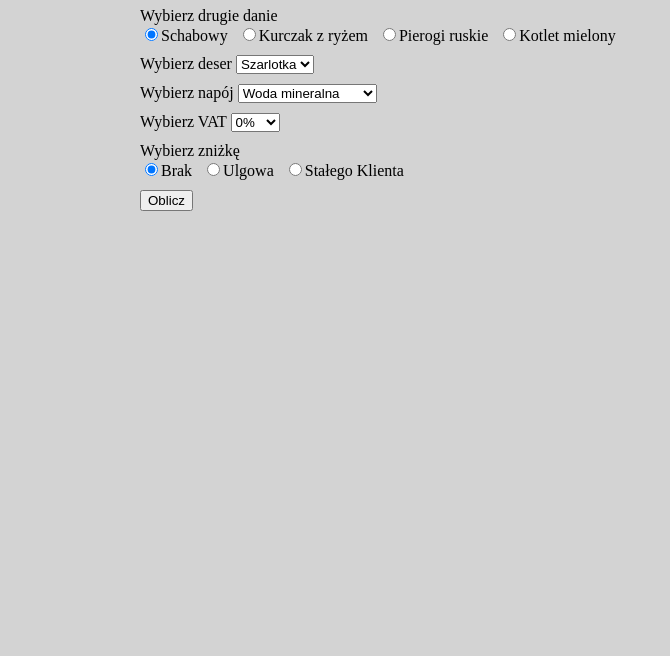
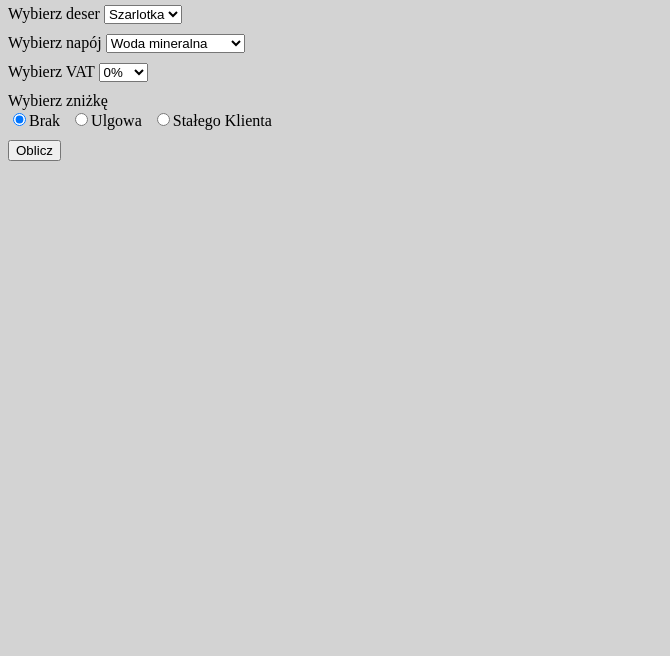
Before and after one commit to Lenny669/Restauracja_formularz, a plain HTML site: page index.html in a window 1280 px wide. Shown: the part 160-816 px from the top of the page, without its empty margins (0-670 px from the left). Drawn offline with Linux system fonts and the light colour scheme.

Commit message:
Update index.html

```diff
--- a/index.html
+++ b/index.html
@@ -10,12 +10,12 @@
             height:100vh;
             display: flex;
             align-items: center;
-            justify-content: center;
+            justify-content: left;
             background: lightgrey;
         }
         .box{
             width: 1000px;
-            height: 700px;
+            height: 800px;
             background: lightgrey;
         }
         #cena{
```
